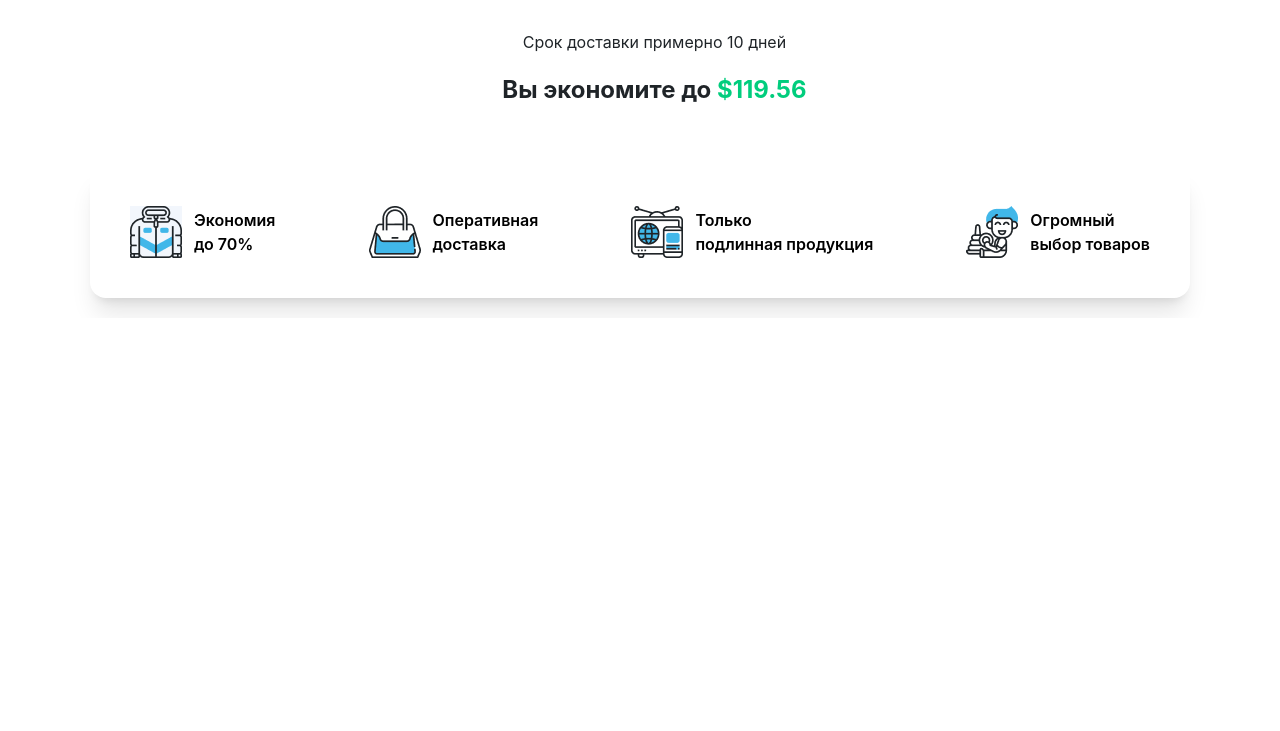
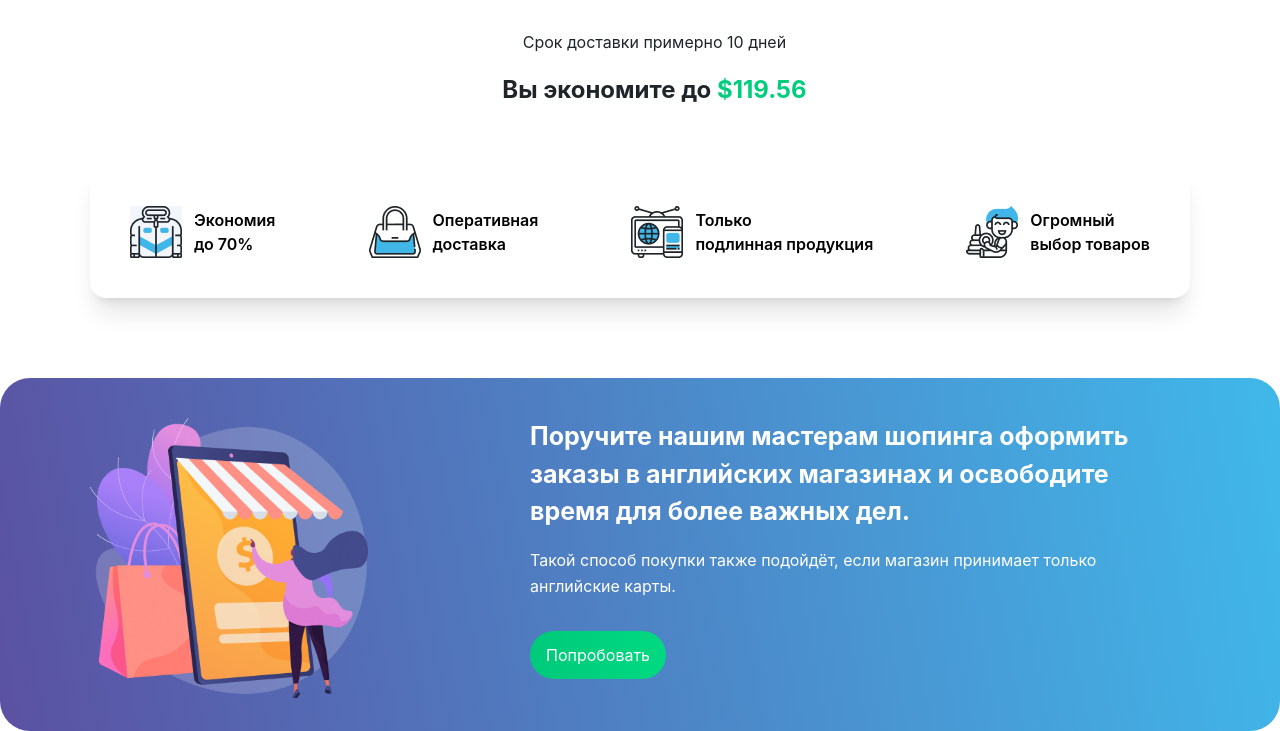
Before and after one commit to mnozilshoev-rgb/W3-Homework4, a website: page src/page1.html in a window 1280 px wide. Shown: the part 1527-2258 px from the top of the page. Before the commit the page ends 1845 px from the top, so only its background shows below. Drawn offline with nearby package versions, Linux system fonts and the light colour scheme; files that its build step writes are made by us from their sources.

Commit message:
section 3 page 1

```diff
--- a/src/page1.html
+++ b/src/page1.html
@@ -200,6 +200,37 @@
 
     </div>
 
+
+     <div
+        class="max-w-[90%] flex lg:w-full lg:max-w-[1290px]  h-auto m-auto items-center justify-between mt-4 rounded-[30px] bg-[linear-gradient(79.63deg,#5B52A3_1.08%,#40B8EA_100%)] mt-20 ">
+
+        <div
+            class="lg:max-w-[1100px] flex-col m-auto max-w-[90%] justify-between lg:flex lg:flex-row lg:justify-between pt-10 pb-3 mb-10 ">
+
+             <div class="lg:w-[40%] lg:h-50">
+                <img class="lg:h-70" src="./images/Иллюстрация (1).png" alt="">
+            </div>
+
+
+            <div class="flex-col lg:w-[60%] ]">
+                <h1 class="text-[20px] lg:text-[25px] font-bold text-[white] ">Поручите нашим мастерам шопинга оформить заказы в английских магазинах и освободите время для более важных дел.</h1>
+                <p class="text-white mt-4 mb-8 leading-relaxed">Такой способ покупки также подойдёт, если магазин принимает только английские карты.
+                </p>
+                <button
+                    class=" mb- lg:flex gap-3 bg-[linear-gradient(90deg,#00C97B_0%,#00D981_96.96%)] p-3 pl-4 pr-4 rounded-[30px] items-center text-center justify-center text-[white]">Попробовать</button>
+
+            </div>
+
+
+
+        </div>
+
+
+    </div>
+
+
+
+
 </body>
 
 </html>
```
Also changed, not shown: src/images/Иллюстрация (1).png (added).
